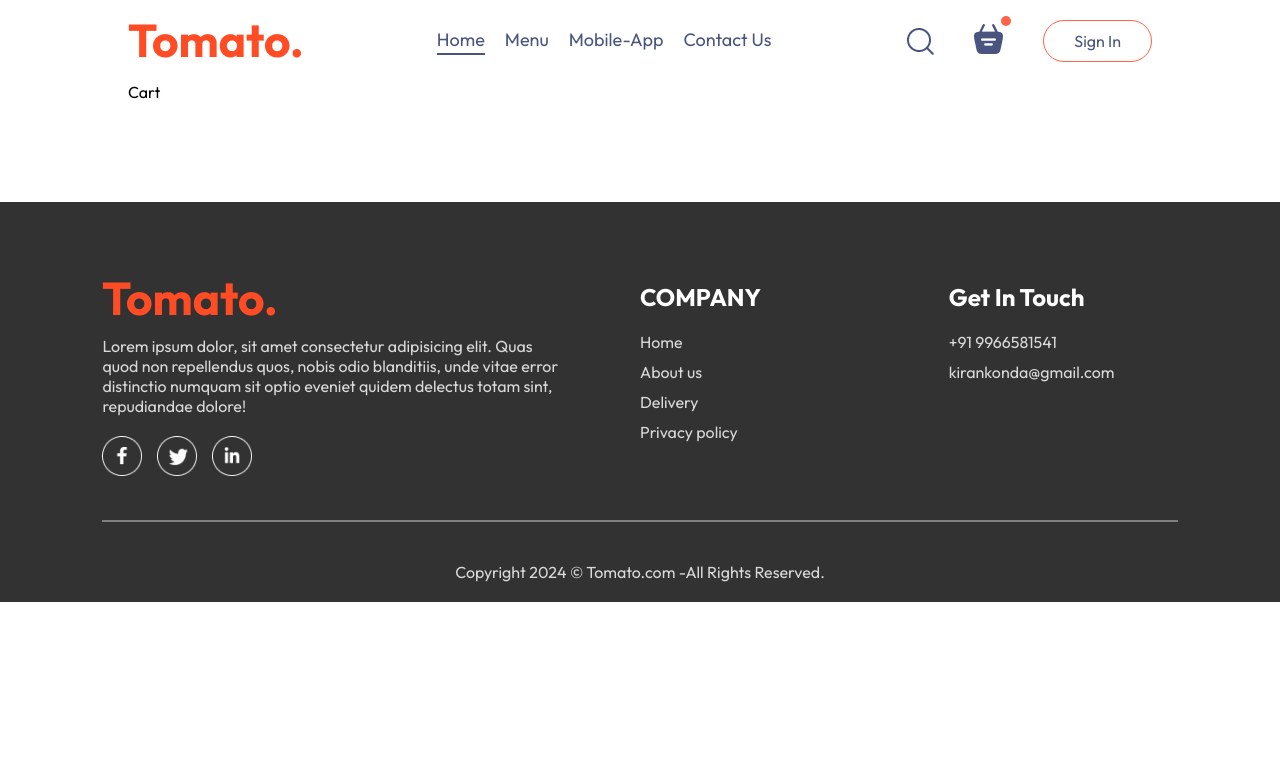
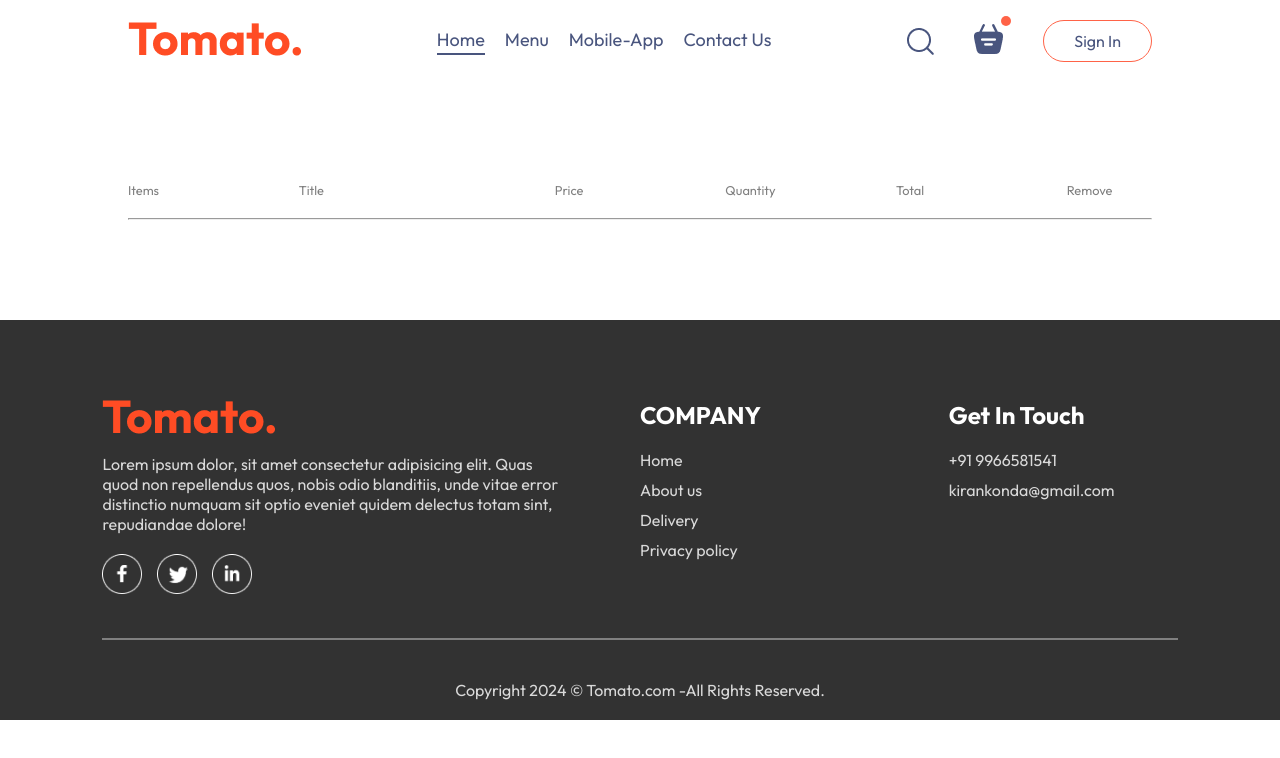
Before and after one commit to saikirankonda/FoodDelivery, a React (Create React App) app in the folder tomato/: page /cart in a window 1280 px wide. Shown: the top 758 px of the page. Built offline with nearby package versions, Linux system fonts and the light colour scheme.

Commit message:
Cart item Page added

```diff
--- a/tomato/src/Components/Navbar/Navbar.jsx
+++ b/tomato/src/Components/Navbar/Navbar.jsx
@@ -6,7 +6,7 @@
     const [menu,setMenu] = useState("home")
   return (
     <div className='navbar'>
-        <img src={assets.logo } alt='logo' className='logo' />
+        <Link to='/'>  <img src={assets.logo } alt='logo' className='logo' /></Link>
         <ul className="navabar-menu">
             <Link to='/' onClick={() => setMenu("home")} className={menu === "home" ? "active" : ""} >Home</Link>
             <a href='#explore-menu' onClick={() => setMenu("menu")}  className={menu === "menu" ? "active" : ""} >Menu</a>
@@ -16,7 +16,8 @@
         <div className="navbar-right">
             <img src={assets.search_icon} alt=" " />
             <div className="navar-search-icon">
-                <img src={assets.basket_icon} alt="" />
+                <Link to='/cart'> <img src={assets.basket_icon} alt="" /></Link>
+
                 <div className="dot"></div>
             </div>
             <button onClick={() => setShowLogin(true)}>Sign In</button>
--- a/tomato/src/Context/StoreContext.jsx
+++ b/tomato/src/Context/StoreContext.jsx
@@ -23,6 +23,7 @@
   }
 
 
+  console.log("context" , food_list)
 
     const contextValue = {
          food_list ,
--- a/tomato/src/Pages/Cart/Cart.css
+++ b/tomato/src/Pages/Cart/Cart.css
@@ -0,0 +1,28 @@
+
+.cart{
+    margin-top: 100px;
+}
+
+.cart-items-title{
+    display: grid;
+    grid-template-columns: 1fr 1.5fr 1fr 1fr 1fr 0.5fr;
+    align-items: center;
+    color: grey;
+    font-size: max(1vw,12px);
+}
+.cart-items-item{
+    margin: 10px 0px;
+    color: black;
+}
+.cart-items-item img{
+    width: 50px;
+}
+
+.cart hr{
+    height: 1px;
+    background-color: #e2e2e2;
+}
+
+.cart-items-item .cross{
+    cursor:  pointer;
+}
--- a/tomato/src/Pages/Cart/Cart.jsx
+++ b/tomato/src/Pages/Cart/Cart.jsx
@@ -1,9 +1,49 @@
-import React from 'react';
+import React, { useContext } from 'react';
 import "./Cart.css";
+import { StoreContext } from '../../Context/StoreContext';
 
 const Cart = () => {
+
+  const {cartItems,food_list,removeFromCart} = useContext(StoreContext)
+
+  console.log(food_list , "cart")
   return (
-    <div>Cart</div>
+    <div className='cart'>
+      <div className="cart-items">
+        <div className="cart-items-title">
+          <p>Items</p>
+          <p>Title</p>
+          <p>Price</p>
+          <p>Quantity</p>
+          <p>Total</p>
+          <p>Remove</p>
+        </div>
+        <br/>
+        <hr/>
+        {
+          food_list && food_list?.map((item,index) =>{
+
+              if(cartItems[item._id] > 0){
+                 console.log(cartItems[item.id] , "itemId")
+                  return(
+                    <>
+                    <div className="cart-items-title cart-items-item">
+                        <img src={item.image} alt="" />
+                        <p>{item.name}</p>
+                        <p> ${item.price}</p>
+                        <p>{cartItems[item._id]}</p>
+                        <p> ${item.price * cartItems[item._id]}</p>
+                        <p onClick={()=> removeFromCart(item._id)} className='cross'>x</p>
+                    </div>
+                    <hr/>
+                    </>
+                  )
+              }
+
+          })
+        }
+      </div>
+    </div>
   )
 }
 
```
